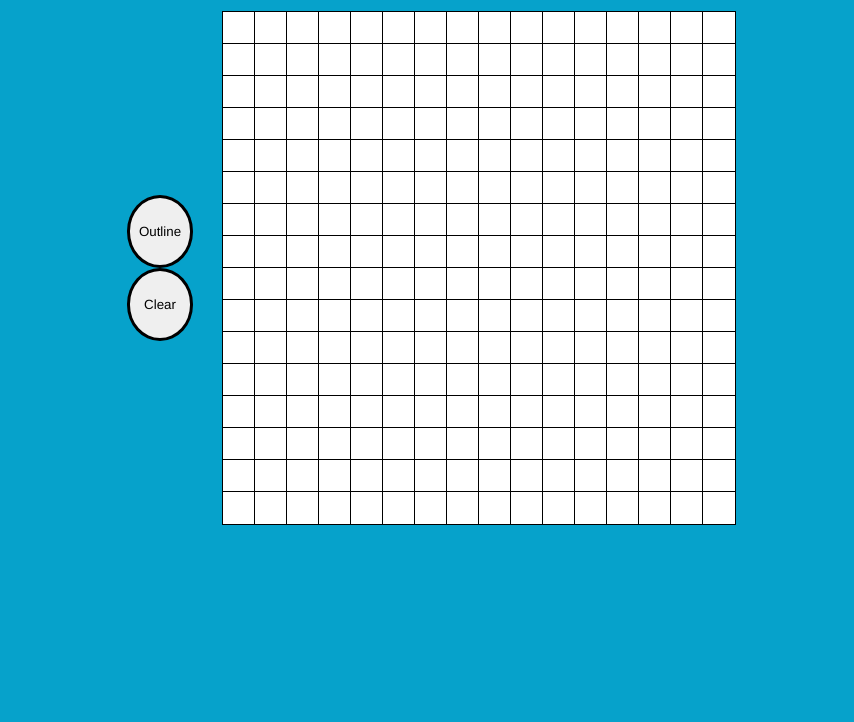
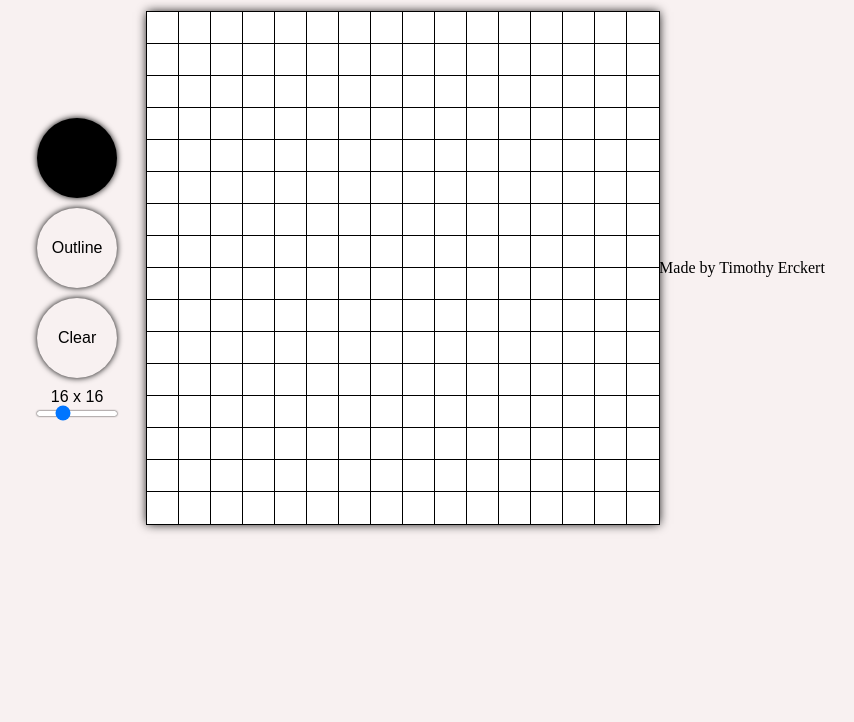
Before and after one commit to terckert/etch-a-sketch, a plain HTML site: page index.html in a window 1280 px wide. Shown: the part 78-800 px from the top of the page, without its empty margins (224-1078 px from the left). Drawn offline with Linux system fonts and the light colour scheme.

Commit message:
Main logic completed - need footer

```diff
--- a/index.html
+++ b/index.html
@@ -14,12 +14,23 @@
     </header>
     <main id="main">
         <div id="drawOptions">
+            <div class="color-wrapper">
+                <input id='colorPicker' type='color' value='black' onchange="changeColor()">
+            </div>
             <button id='outline' onclick="changeOutline()">Outline</button>
             <button id="reset" onclick="resetPixels()">Clear</button>
+            <div id="slider">
+                <p id="sliderSize">16 x 16</p>
+                <input type="range" min='4' max='48' value = '16' id='gridSize' onchange="sliderUpdate()">
+            </div>
         </div>
         <div id="etchWindow" class='unselectable'>
             <!-- Pixels will be added on load or size change -->
-        </div> <!--etchWidnow-->
+        </div>
+        <footer>
+            <p> Made by Timothy Erckert</p>
+
+        </footer>
     </main>
 </body>
 </html>
--- a/scripts/script.js
+++ b/scripts/script.js
@@ -34,7 +34,8 @@ function createPixel() {
 }
 
 let draw = false;       // Boolean dicates when pixels should be changed on mouseover
-
+// Color we draw in. Starts with the default value black.
+let drawColor = document.querySelector('#colorPicker').value;
 
 // Changes background to current color when moused over
 function changeBackground(e) {
@@ -44,11 +45,9 @@ function changeBackground(e) {
     }
     // Gets the pixed that was pinged by the event
     const pixel = e.target;
-    // Gets the value of the background color and stores it in a local variable
-    const bg = getComputedStyle(document.documentElement)
-                .getPropertyValue('--fill-color');
+
     // Changes pixel background color
-    pixel.style.backgroundColor = bg;
+    pixel.style.backgroundColor = drawColor;
     e.stopPropagation();
 }
 
@@ -76,3 +75,19 @@ function changeOutline() {
         });
     }
 }
+
+function sliderUpdate() {
+    const sliderSize = document.querySelector('#sliderSize');
+    const gridSize = document.querySelector('#gridSize').value;
+    sliderSize.innerText = `${gridSize} x ${gridSize}`;
+    drawWindow.innerHTML = '';
+    drawPixels(gridSize);
+}
+
+function changeColor() {
+    // Update the brush color
+    drawColor = document.querySelector('#colorPicker').value;
+    // Update the color selector wrapper
+    const btnClr = document.querySelector('.color-wrapper');
+    btnClr.style.backgroundColor = drawColor;
+}
--- a/styles/style.css
+++ b/styles/style.css
@@ -3,9 +3,9 @@
     --fill-color: black;
     --default-fill-color: white;
     /* Page colors */
-    --background-color: #06a2cb;
+    --background-color: #f8f1f1;
     /* Button stuff */
-    --default-font: 'Franklin Gothic Medium', 'Arial Narrow', Arial, sans-serif;
+    --default-font: sans-serif;
 }
 
 body {
@@ -18,7 +18,7 @@ header {
     font-weight: bold;
     text-align: center;
     padding: 5px 0;
-    text-shadow: 1px 1px 0px yellow;
+    text-shadow: 0px 0px 4px rgb(141, 135, 135);
 }
 
 
@@ -30,26 +30,70 @@ header {
     max-height: 500px
 }
 
+/* Options menu styling */
 #drawOptions {
+    width: 80px;
+    padding: 30px;
     display: flex;
     flex-direction: column;
     justify-content: center;
     align-items: center;
-    padding: 30px
+    gap: 10px;
+}
+
+#colorPicker, .color-wrapper, button {
+    height: 80px;
+    width: 80px;
+}
+
+.color-wrapper {
+    border-radius: 50%;
+    background-color: var(--fill-color);
+    box-shadow: 0px 0px 6px black;
+}
+
+#colorPicker {
+    opacity: 0;
 }
 
 button {
-    height: 5em;
-    width: 5em;
     border-radius: 50%;
-    padding: 50% 30%;
-    border: solid;
+    border: 1px none;
+    box-shadow: 0px 0px 6px black;
     display: flex;
     align-items: center;
     justify-content: center;
     font-family: var(--default-font);
+    font-size: 16px;
+    background-color: var(--background-color);
 }
 
+#slider {
+    display: flex;
+    flex-direction: column;
+    align-items: center;
+    justify-content: center;
+    gap: 3px;
+}
+
+#sliderSize {
+    margin: 0;
+    font-family: var(--default-font);
+
+}
+
+#gridSize {
+    width: 100%;
+    -webkit-appearance: none;
+    background: var(--default-fill-color);
+    height: 5px;
+    border-radius: 5px;
+    box-shadow: 0px 0px 2px black;
+}
+
+/* Draw window styling */
+
+/* Prevents the user from dragging. Fixes issues with prolonged mousedown */
 .unselectable {
     -webkit-user-select: none; /* Safari, Chrome */
     -khtml-user-select: none; /* Konqueror */
@@ -63,6 +107,7 @@ button {
     height: 40vw;
     display: flex;
     flex-direction: column;
+    box-shadow: 0px 0px 10px black;
 }
 
 .row {
@@ -79,6 +124,7 @@ button {
     -webkit-user-drag: none;
 }
 
+/* Class to be added and removed to remove window grid */
 .hide-outline {
     outline: none;
 }
```
